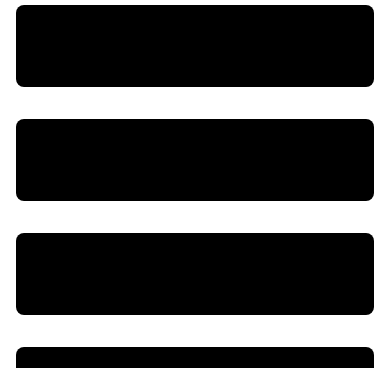
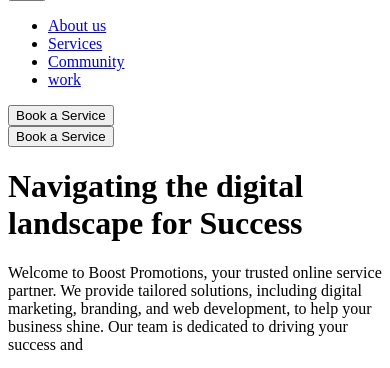
Before and after one commit to Elegede1/boost_post, a Flask app: page / in a window 390 px wide. Shown: the part 332-700 px from the top of the page. Run offline with Flask 3, Linux system fonts and the light colour scheme; some libraries are stand-ins or nearby versions.

Commit message:
Implement persistent header and fix page content display

```diff
--- a/boost_post.py
+++ b/boost_post.py
@@ -28,29 +28,27 @@ Bootstrap5(app)
 
 
 
-
-
-
-
 @app.route('/')
 def index():
-    return render_template("index.html")
+    return render_template("index.html", community=community, aboutus=aboutus, signup=signup, login=login, chat=chat)
 
-@app.route('/about')
-def about():
-    return render_template("about.html")
+@app.route('/community')
+def community():
+    return render_template("community.html", community=community, aboutus=aboutus, signup=signup, login=login, chat=chat)
 
+@app.route('/aboutus')
+def aboutus():
+    return render_template("aboutus.html", community=community, aboutus=aboutus, signup=signup, login=login, chat=chat)
+
+@app.route('/signin')
+def login():
+    return render_template("signin.html", community=community, aboutus=aboutus, signup=signup, login=login, chat=chat)
+@app.route('/signup')
+def signup():
+    return render_template("signup.html", community=community, aboutus=aboutus, signup=signup, login=login, chat=chat)
 @app.route('/contact')
 def contact():
     return render_template("contact.html")
-
-@app.route('/signup')
-def signup():
-    return render_template("signup.html")
-
-@app.route('/login')
-def login():
-    return render_template("login.html")
 
 
 @app.route('/chat', methods=['GET', 'POST'])
@@ -58,4 +56,5 @@ def chat():
     return render_template("chat.html")
 
 if __name__ == '__main__':
-    soketio.run(app, allow_unsafe_werkzeug=True)
+    app.run(debug=True)
+    # soketio.run(app, allow_unsafe_werkzeug=True)
--- a/static/css/style.css
+++ /dev/null
@@ -1,232 +0,0 @@
-/* style.css */
-:root {
-    --bg-color: #ffffff;
-    --text-color: #000000;
-    --primary-color: #b9ff66;
-    --nav-bg: #000000;
-}
-
-[data-theme="dark"] {
-    --bg-color: #1a1a1a;
-    --text-color: #ffffff;
-    --nav-bg: #2d2d2d;
-}
-
-* {
-    margin: 0;
-    padding: 0;
-    box-sizing: border-box;
-    scroll-behavior: smooth;
-}
-
-body {
-    font-family: 'Arial', sans-serif;
-    background-color: var(--bg-color);
-    color: var(--text-color);
-    overflow-x: hidden;
-    transition: all 0.3s ease;
-}
-
-/* Header and Navigation */
-header {
-    position: fixed;
-    top: 0;
-    width: 100%;
-    background: var(--nav-bg);
-    padding: 1rem;
-    z-index: 1000;
-    display: flex;
-    justify-content: space-between;
-    align-items: center;
-    /*added*/
-    transition: top 0.3s ease;
-}
-
-.logo {
-    color: var(--primary-color);
-    font-size: 1.5rem;
-    font-weight: bold;
-}
-
-.nav-menu {
-    display: flex;
-    gap: 2rem;
-    list-style: none;
-}
-
-.nav-menu li a {
-    color: white;
-    text-decoration: none;
-    padding: 0.5rem 1rem;
-    border-radius: 4px;
-    transition: background 0.3s ease;
-}
-
-.nav-menu li a:hover{
-    background-color: var(--primary-color);
-}
-
-.mobile-menu-btn {
-    display: none;
-    background: none;
-    border: none;
-    color: white;
-    font-size: 1.5rem;
-    cursor: pointer;
-    /* Added Transition for animation */
-    transition: transform 0.3s ease-in-out;
-}
-
-/* Mobile Menu Button Animation */
-.mobile-menu-btn.active {
-    /* Rotate to create an X */
-    transform: rotate(90deg);
-}
-
-
-/* Main Content */
-main {
-    margin-top: 80px;
-    padding: 2rem;
-    max-width: 1200px;
-    margin-left: auto;
-    margin-right: auto;
-}
-
-.hero {
-    text-align: center;
-    margin-bottom: 3rem;
-    opacity: 0;
-    transform: translateY(50px);
-    animation: slideIn 1s ease-out forwards;
-}
-
-.services-grid {
-    display: grid;
-    grid-template-columns: repeat(auto-fit, minmax(250px, 1fr));
-    gap: 2rem;
-    margin: 2rem 0;
-}
-
-.service-card {
-    background: var(--nav-bg);
-    padding: 2rem;
-    border-radius: 8px;
-    text-align: center;
-    opacity: 0;
-    transform: translateX(-50px);
-    animation: slideIn 0.8s ease-out forwards;
-}
-
-/* Animations */
-@keyframes slideIn {
-    to {
-        opacity: 1;
-        transform: translate(0);
-    }
-}
-
-/* Dark Mode Toggle */
-.theme-toggle {
-    position: fixed;
-    bottom: 2rem;
-    right: 2rem;
-    padding: 1rem;
-    background: var(--primary-color);
-    border: none;
-    border-radius: 50%;
-    cursor: pointer;
-    box-shadow: 0 4px 12px rgba(0,0,0,0.1);
-}
-
-
-.nav-menu {
-    transition: transform 0.3s ease-in-out;
-    display: flex;
-    justify-content: space-between;
-    align-items: center;
-}
-
-.mobile-menu-btn {
-  display: none;
-}
-
-.mobile-menu-btn:hover {
-    color: var(--primary-color);
-}
-
-.nav-menu-list {
-  display: flex;
-  justify-content: space-between;
-  align-items: center;
-  display: none;
-  position: absolute;
-  top: 100%;
-  left: 0;
-  background-color: #333;
-  padding: 1rem;
-  width: 100%;
-  transition: transform 0.3s ease-in-out;
-}
-
-
-.nav-menu {
-    display: flex;
-    justify-content: space-between;
-    align-items: center;
-    background-color: #333;
-    color: #fff;
-    transition: all 0.3s ease-in-out;
-}
-
-.nav-menu.active {
-    display: block;
-    opacity: 1;
-    animation: slideDown 0.3s ease-in-out forwards;
-    transform: translateY(0);
-}
-
-.nav-menu-list:not(.active) {
-  transform: translateY(-100%);
-}
-
-
-
-.nav-menu a {
-    text-decoration: none;
-    color: inherit;
-    font-size: 1.1rem;
-    transition: color 0.2s ease;
-}
-
-
-@media only screen and (max-width: 768px) {
-  .mobile-menu-btn {
-    display: block;
-  }
-  .nav-menu-list {
-    display: none;
-    position: absolute;
-    top: 100%;
-    left: 0;
-    background-color: #333;
-    padding: 1rem;
-    width: 100%;
-  }
-  .nav-menu-list li {
-    margin-bottom: 1rem;
-  }
-  .nav-menu-list a {
-    color: #fff;
-  }
-}
-
-@media (max-width: 480px) {
-    main {
-        padding: 1rem;
-    }
-
-    .hero h1 {
-        font-size: 1.8rem;
-    }
-}
--- a/templates/base.html
+++ b/templates/base.html
@@ -1,22 +1,77 @@
 <!DOCTYPE html>
 <html lang="en">
-<head>
-    <meta charset="UTF-8">
-    <title>chat</title>
-    <link rel="stylesheet" href="{{ url_for('static', filename='css/style.css') }}">
-<script src="https://cdnjs.cloudflare.com/ajax/libs/socket.io/4.0.1/socket.io.js" integrity="sha512-q/dWJ3kcmjBLU4Qc47E4A9kTB4m3wuTY7vkFJDTZKjTs8jhyGQnaUrxa0Ytd0ssMZhbNua9hE+E7Qv1j+DyZwA==" crossorigin="anonymous"></script>
-<script type="text/javascript" charset="utf-8">
-    var socket = io();
-    socket.on('connect', function() {
-        socket.emit('my event', {data: 'I\'m connected!'});
-    });
-</script>
-</head>
-<body>
+  <head>
+    <meta charset="UTF-8" />
+    <meta name="viewport" content="width=device-width, initial-scale=1.0" />
+    <title>{% block title %}Boost Promotions{% endblock %}</title>
+    <link rel="stylesheet" href="{{ url_for('static', filename='css/styles.css') }}">
+    <link rel="stylesheet" href="{{ url_for('static', filename='css/font-awesome.min.css') }}" />
+    <script
+      src="https://kit.fontawesome.com/8c2a9fb083.js"
+      crossorigin="anonymous"
+    ></script>
+    {% block extra_head %}{% endblock %}
+  </head>
+  <body>
+    <!-- navbar -->
+    <nav class="navbar-page">
+      <!-- navbar -->
+      <div class="container-padder-nav">
+        <!-- logo -->
+        <div class="container-logo">
+          <a href="#"
+            ><img src="{{ url_for('static', filename='assets/boostpostlogo.png') }}" alt="boostpostlogo"
+          /></a>
 
-    <div class="content">{% block content %}
-        {% endblock %}
-    </div>
+          <button class="btn--navbar">
+            <i class="fa fa-bars"></i><i class="fa fa-close display-none"></i>
+          </button>
+        </div>
 
-</body>
+        <!-- container for ul -->
+        <div class="container-ul __collapse-sm-screen">
+          <div class="container-ul-padder">
+            <ul>
+              <li><a href="{{ url_for('aboutus') }}">About us</a></li>
+              <li><a href="#">Services</a></li>
+              <li><a href="{{ url_for('community') }}">Community</a></li>
+              <li><a href="#">work</a></li>
+            </ul>
+
+            <div class="container-btn-padder">
+              <button>Book a Service</button>
+            </div>
+          </div>
+        </div>
+
+        <!-- btn-container -->
+        <div class="container-btn">
+          <div class="container-btn-padder">
+            <button>Book a Service</button>
+          </div>
+        </div>
+      </div>
+      <div class="container-user-under-div"></div>
+    </nav>
+    <!-- navbar ends -->
+
+    {% block content %}{% endblock %}
+
+    <!-- footer -->
+    <footer>
+      <div class="container-footer-padder">
+        <ul>
+          <li><a href="#">Content Marketing</a></li>
+          <li><a href="#">Graphic Design</a></li>
+          <li><a href="#">Video Editing</a></li>
+          <li><a href="#">Cloud Hosting</a></li>
+          <li><a href="#">Market Research</a></li>
+          <li><a href="#">Virtual Assitance</a></li>
+        </ul>
+      </div>
+    </footer>
+
+    <script src="{{ url_for('static', filename='js/main.js') }}"></script>
+    {% block extra_scripts %}{% endblock %}
+  </body>
 </html>
--- a/templates/index.html
+++ b/templates/index.html
@@ -1,42 +1,29 @@
-<!DOCTYPE html>
-<html lang="en">
-<head>
-    <meta charset="UTF-8">
-    <meta name="viewport" content="width=device-width, initial-scale=1.0">
-    <title>Boost Promotions</title>
-    <link rel="stylesheet" href="{{ url_for('static', filename='css/style.css') }}"></head>
-<body>
-    <header>
-        <div class="logo">BOOST</div>
-        <nav>
-            <button class="mobile-menu-btn">☰</button>
-            <ul class="nav-menu">
-                <li><a href="#services">Services</a></li>
-                <li><a href="#about">About</a></li>
-                <li><a href="#contact">Contact</a></li>
-            </ul>
-        </nav>
-    </header>
+{% extends "base.html" %}
 
-    <main>
-        <section class="hero">
-            <h1>Navigating the digital landscape for success</h1>
-            <p>Welcome to Boost Promotions, your trusted online service partner. We provide tailored solutions, including digital marketing, branding, and web development, to help your business shine. Our team is dedicated to driving your success and delivering exceptional results.</p>
-            <button class="cta">Book a consultation</button>
-        </section>
+{% block title %}Boost Promotions - Home{% endblock %}
 
-        <section class="services-grid" id="services">
-            <div class="service-card" style="animation-delay: 0.2s">Content Marketing</div>
-            <div class="service-card" style="animation-delay: 0.4s">Graphic Design</div>
-            <div class="service-card" style="animation-delay: 0.6s">Video Editing</div>
-            <div class="service-card" style="animation-delay: 0.8s">Cloud Hosting</div>
-            <div class="service-card" style="animation-delay: 1.0s">Market Research</div>
-            <div class="service-card" style="animation-delay: 1.2s">Virtual Assistance</div>
-        </section>
-    </main>
+{% block content %}
+<!-- articles -->
+<div class="container-items">
+  <div class="container-paddder">
+    <div class="left-container">
+      <div class="articles">
+        <h1>Navigating the digital landscape for Success</h1>
+        <p>
+          Welcome to Boost Promotions, your trusted online service partner.
+          We provide tailored solutions, including digital marketing,
+          branding, and web development, to help your business shine. Our
+          team is dedicated to driving your success and
+        </p>
+      </div>
 
-    <button class="theme-toggle">🌓</button>
+      <!-- container-btn body -->
+      <div class="container-btn"><button>Book a consultant</button></div>
+    </div>
 
-    <script src="static/js/script.js"></script>
-</body>
-</html>
+    <div class="container-right-img">
+      <img src="{{ url_for('static', filename='assets/homepageimage.png') }}" alt="homepageimage" />
+    </div>
+  </div>
+</div>
+{% endblock %}
```
Also changed, not shown: 1 other file.
